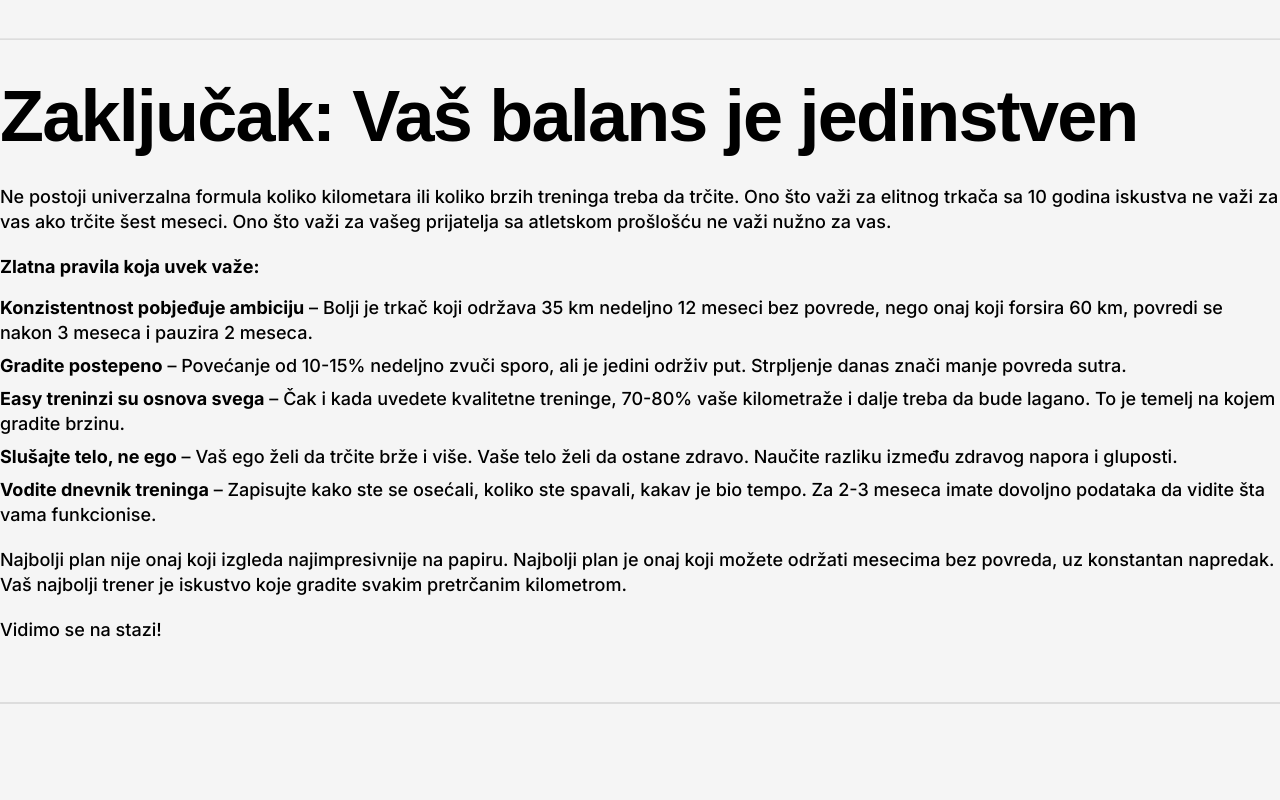
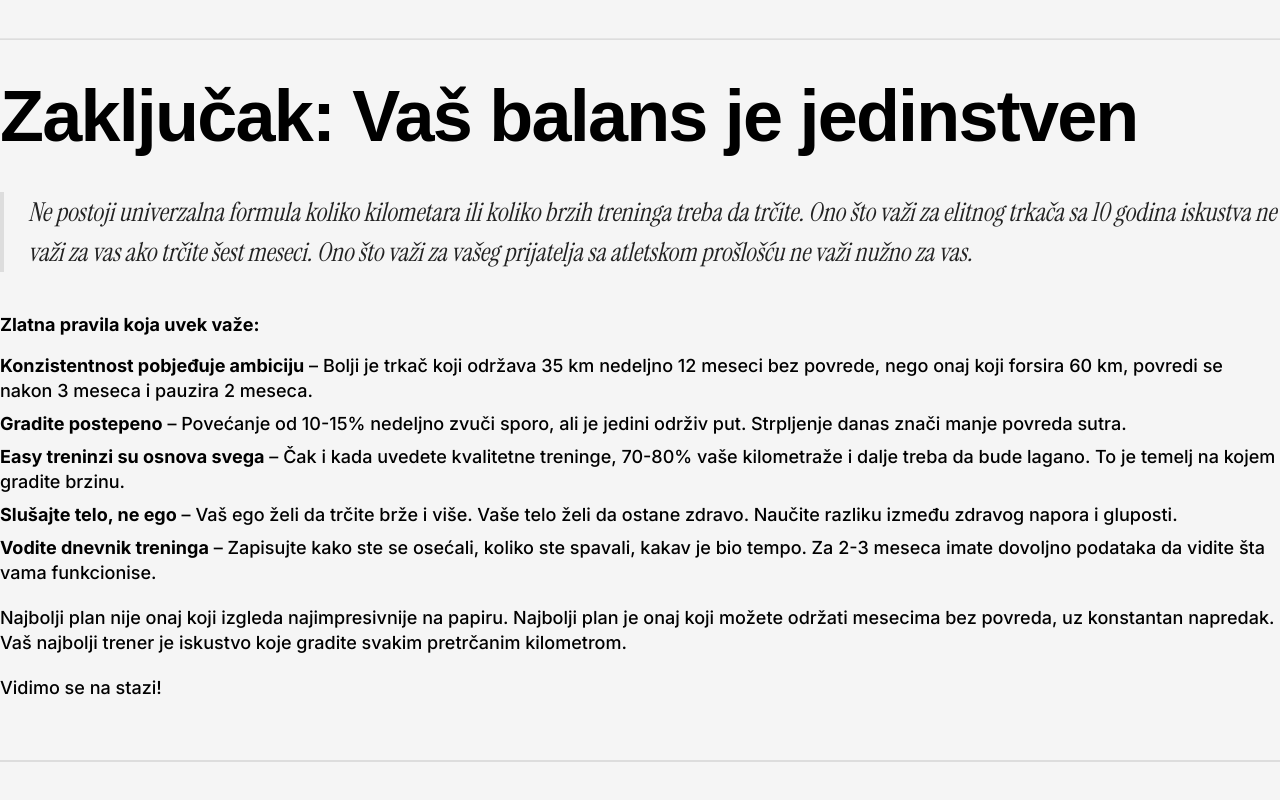
Before and after one commit to krsticzoran/runningstories, a Next.js app: page /trening/kilometraza-ili-kvalitet in a window 1280 px wide. Shown: the part 7071-7871 px from the top of the page. Built offline with nearby package versions, Linux system fonts and the light colour scheme; a web font is replaced by a local one.

Commit message:
feat:add blockQuote component

```diff
--- /dev/null
+++ b/components/mdx/BlockQuote.tsx
@@ -0,0 +1,11 @@
+interface BlockQuoteProps {
+  text: string;
+}
+
+export function BlockQuote({ text }: BlockQuoteProps) {
+  return (
+    <blockquote className="my-10 pl-6 border-l-4 border-[#ddd] !font-instrument italic text-[22px] sm:text-[26px] leading-[34px] sm:leading-10 text-custom-dark">
+      {text}
+    </blockquote>
+  );
+}
--- a/components/mdx/mdx-components.tsx
+++ b/components/mdx/mdx-components.tsx
@@ -2,6 +2,7 @@ import { MDXComponents } from "mdx/types";
 import { TableComponent } from "./table-component";
 import { ImageComponent } from "./image-component";
 import { Highlight } from "./highlight";
+import { BlockQuote } from "./BlockQuote";
 
 export const mdxComponents: MDXComponents = {
   h1: ({ children }) => (
@@ -83,4 +84,5 @@ export const mdxComponents: MDXComponents = {
   TableComponent: (props) => <TableComponent {...props} />,
   ImageComponent: (props) => <ImageComponent {...props} />,
   Highlight: (props) => <Highlight {...props} />,
+  BlockQuote: (props) => <BlockQuote {...props} />,
 };
--- a/content/posts/trening/kilometraza-ili-kvalitet/index.mdx
+++ b/content/posts/trening/kilometraza-ili-kvalitet/index.mdx
@@ -205,7 +205,7 @@ Trening je samo stimulus. Pravi napredak se dešava tokom oporavka. Ako ne spava
 
 ## Zaključak: Vaš balans je jedinstven
 
-Ne postoji univerzalna formula koliko kilometara ili koliko brzih treninga treba da trčite. Ono što važi za elitnog trkača sa 10 godina iskustva ne važi za vas ako trčite šest meseci. Ono što važi za vašeg prijatelja sa atletskom prošlošću ne važi nužno za vas.
+<BlockQuote text="Ne postoji univerzalna formula koliko kilometara ili koliko brzih treninga treba da trčite. Ono što važi za elitnog trkača sa 10 godina iskustva ne važi za vas ako trčite šest meseci. Ono što važi za vašeg prijatelja sa atletskom prošlošću ne važi nužno za vas." />
 
 **Zlatna pravila koja uvek važe:**
 
```
Also changed, not shown: .velite/posts.json.
